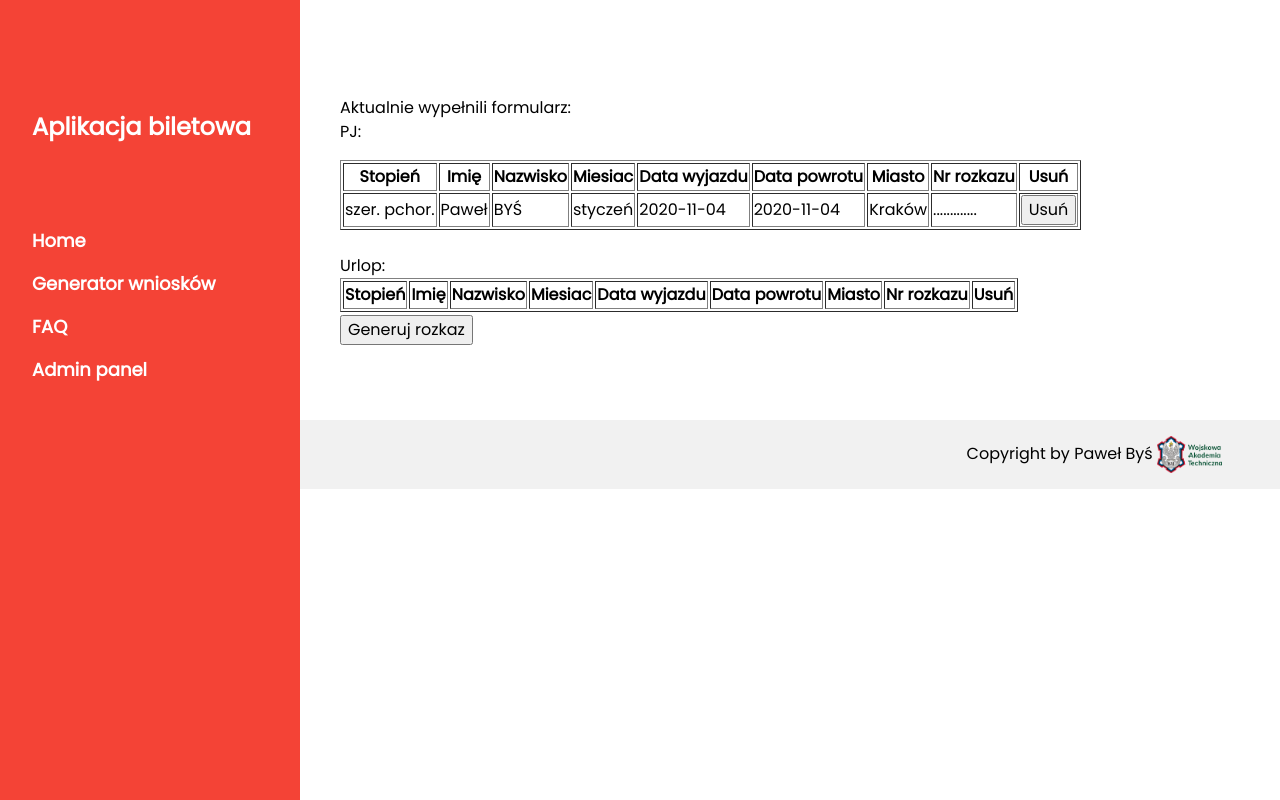
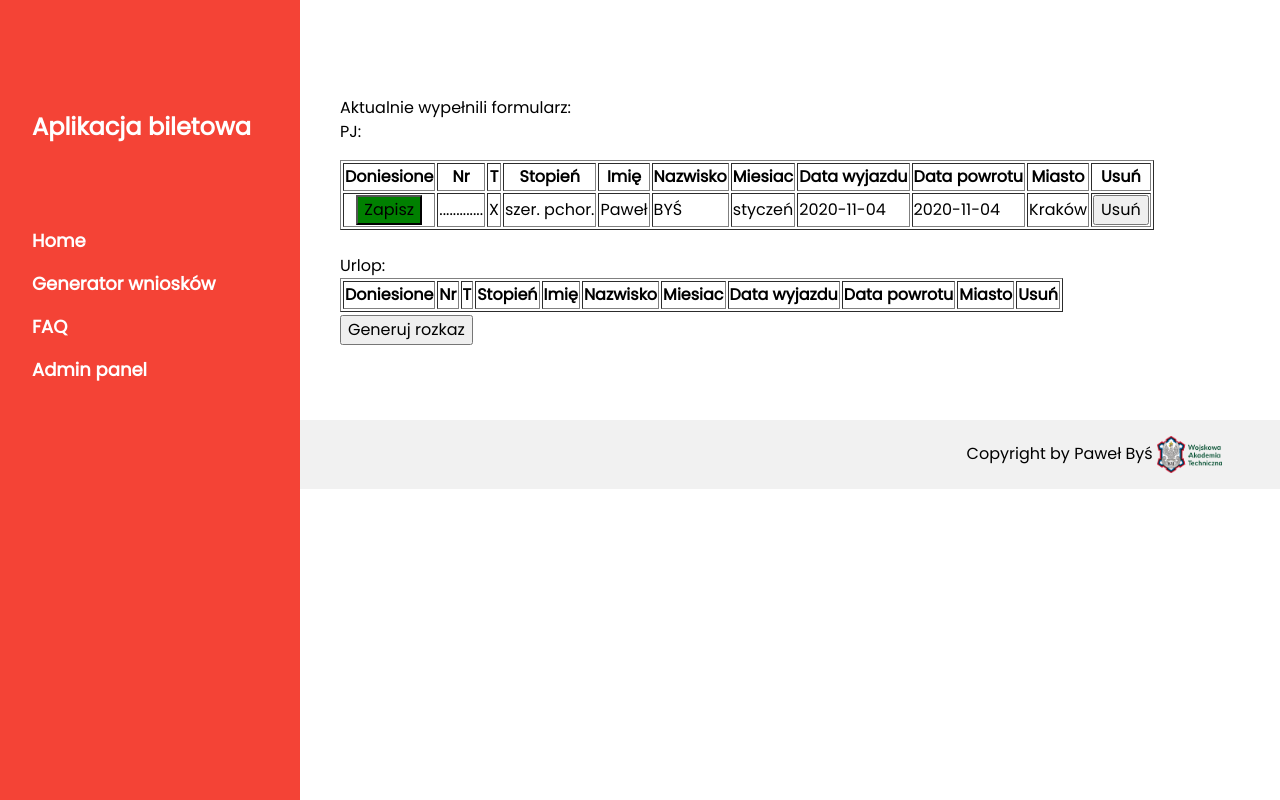
Before and after one commit to PawelBys/Biletomat, a Django app: page /panel/ in a window 1280 px wide. Run offline with Django 3.2, Linux system fonts and the light colour scheme; a user stored in the database is signed in; data comes from the database, SQL or seed files in the repository; both versions use the stored data as it was after the commit; lists and menus that the app fills with data are empty.

Commit message:
poprawiony panel, odznaczanie, sprawdzanie czy zaznaczyli transport

```diff
--- a/Biletomat/urls.py
+++ b/Biletomat/urls.py
@@ -17,7 +17,7 @@ from django.conf.urls import url
 from django.contrib import admin
 from django.urls import include, path
 
-from generator.views import home_view, panel, generuj, info, rozkaz, record_delete
+from generator.views import home_view, panel, generuj, info, rozkaz, record_delete, save_changes
 # tutaj dodaje się kolejne "widoki" - podstrony, trzeba je mieć w pliku views jako funkcję
 
 app_name = 'generator'
@@ -31,5 +31,6 @@ urlpatterns = [
     path('info/', info, name='info'),
     path('rozkaz/', rozkaz, name='rozkaz'),
     path('no_permission/', panel, name='panel'),
-    url(r'^delete/(?P<id>[0-9]+)/$', record_delete , name='record_delete')
+    url(r'^delete/(?P<id>[0-9]+)/$', record_delete , name='record_delete'),
+    url(r'^save/(?P<id>[0-9]+)/$', save_changes, name='save_changes'),
 ]
--- a/generator/forms.py
+++ b/generator/forms.py
@@ -48,6 +48,6 @@ class BiletForm(forms.Form):
     tam_z_powrotem = forms.CharField(widget=forms.Select(choices=TAM, attrs={'class':'normal'}), required=False, label="Tam/Tam i z powrotem", help_text="Czy składasz wniosek z biletem w jedną, czy w obie strony?")
     miasto = forms.CharField(max_length=30, label="Miasto (z biletu)", widget=forms.TextInput(attrs={'class':'normal'}))
     miesiac = forms.CharField(widget=forms.Select(choices=MIESIACE, attrs={'class':'normal'}), label="Miesiąc", help_text="Miesiąc za jaki chcesz otrzymać należność")
-    typ_pociagu = forms.MultipleChoiceField(choices=POCIAGI, widget=forms.CheckboxSelectMultiple(attrs={'class':'czekbox_'}), required=False, label="Typ pociągu")
+    typ_pociagu = forms.MultipleChoiceField(choices=POCIAGI, widget=forms.CheckboxSelectMultiple(attrs={'class':'xxx'}), required=False, label="Typ pociągu")
     typ_autobusu = forms.MultipleChoiceField(choices=AUTOBUSY, widget=forms.CheckboxSelectMultiple(attrs={'class':'czekbox'}), required=False)
     kwota = forms.DecimalField(decimal_places=2, max_digits=10, label="Suma kwot z biletów", required=True, widget=forms.NumberInput(attrs={'class':'normal'}))
--- a/generator/maketable.py
+++ b/generator/maketable.py
@@ -8,11 +8,15 @@ def dodaj_tabele(document, queryset):
         print(i)
         # formatowanie daty
         data = 'w dn. '
+        #jesli miesiace sa te same
         if str(i.data_powrotu)[5:7] == str(i.data_wyjazdu)[5:7]:
+            # dzien-
             data += str(i.data_wyjazdu)[8:10] + ' - '
         else:
+            #dzien.miesiac-
             data += str(i.data_wyjazdu)[8:10] + '.' + str(i.data_wyjazdu)[5:7] + ' - '
-        data += str(i.data_powrotu)[8:10] + '.' + str(i.data_wyjazdu)[5:7] + '.' + str(i.data_wyjazdu)[0:4] + ' r.'
+        #dzien.miesiac.rok
+        data += str(i.data_powrotu)[8:10] + '.' + str(i.data_przyjazdu)[5:7] + '.' + str(i.data_wyjazdu)[0:4] + ' r.'
         # wpisywanie danych do tabeli
         komorki = table.add_row().cells
         komorki[0].text = str(lp) + ')'
--- a/generator/models.py
+++ b/generator/models.py
@@ -12,4 +12,5 @@ class Dane(models.Model):
     miesiac = models.CharField(max_length=30, default='---')
     stopien_id = models.CharField(max_length=10)
     nr_rozkazu = models.CharField(max_length=10)
+    doniesione = models.CharField(max_length=1, default="")
 # jak cos tu zmienisz to rob manage.py makemigrations i manage.py migrate
--- a/generator/views.py
+++ b/generator/views.py
@@ -6,7 +6,7 @@ from django.utils.dateparse import parse_date
 from docx import Document
 from docx.shared import Inches, Cm, Pt
 
-
+from Biletomat import settings
 from generator.models import Dane
 from .forms import BiletForm
 from docxtpl import DocxTemplate
@@ -29,6 +29,10 @@ def generuj(request):
     sample_ur = os.path.join(THIS_FOLDER, 'sample_ur.docx')
     generated_doc = os.path.join(THIS_FOLDER, 'generated_doc.docx')
 
+
+    data = settings.DATA_GRANICZNA
+
+
     if request.method == "POST":
         form = BiletForm(request.POST)
         if form.is_valid():
@@ -47,6 +51,10 @@ def generuj(request):
                 for i in typ_autobusu:
                     temp_typ_srodka += i + ", "
 
+            #jesli wybral srodek, to usun znacznik
+            czy_wybral_srodek = "X"
+            if (srodek != ""):
+                czy_wybral_srodek = ""
 
             typ_srodka = temp_typ_srodka[:-2]
             if request.POST.get('typ') == 'przepustkę jednorazową':
@@ -111,13 +119,13 @@ def generuj(request):
                     dana.miasto = miasto
                     dana.stopien = stopien
                     dana.typ = typ
-                    dana.transport = srodek
+                    dana.transport = czy_wybral_srodek
                     dana.miesiac=miesiac
                     dana.stopien_id = wyliczony_stopien
                     dana.nr_rozkazu = nr_rozkazu
                     dana.save()
                 else:
-                    rekord = Dane(data_wyjazdu = data_wyjazdu, data_powrotu=data_powrotu, miasto=miasto, stopien=stopien, imie=imie, nazwisko=nazwisko, typ=typ, transport=srodek, miesiac=miesiac, stopien_id = wyliczony_stopien, nr_rozkazu = nr_rozkazu)
+                    rekord = Dane(data_wyjazdu = data_wyjazdu, data_powrotu=data_powrotu, miasto=miasto, stopien=stopien, imie=imie, nazwisko=nazwisko, typ=typ, transport=czy_wybral_srodek, miesiac=miesiac, stopien_id = wyliczony_stopien, nr_rozkazu = nr_rozkazu)
                     rekord.save()
             else:
                 q = Dane.objects.filter(imie=imie, nazwisko=nazwisko, typ=typ, data_wyjazdu=data_wyjazdu, data_powrotu=data_powrotu)
@@ -128,13 +136,13 @@ def generuj(request):
                     dana.miasto = miasto
                     dana.stopien = stopien
                     dana.typ = typ
-                    dana.transport = srodek
+                    dana.transport = czy_wybral_srodek
                     dana.stopien_id = wyliczony_stopien
                     dana.nr_rozkazu = nr_rozkazu
                     dana.save()
                 else:
                     rekord = Dane(data_wyjazdu=data_wyjazdu, data_powrotu=data_powrotu, miasto=miasto, stopien=stopien,
-                                  imie=imie, nazwisko=nazwisko, typ=typ, transport=srodek, stopien_id = wyliczony_stopien, nr_rozkazu = nr_rozkazu)
+                                  imie=imie, nazwisko=nazwisko, typ=typ, transport=czy_wybral_srodek, stopien_id = wyliczony_stopien, nr_rozkazu = nr_rozkazu)
                     rekord.save()
             doc.render(context)
             doc.save(generated_doc)
@@ -143,13 +151,19 @@ def generuj(request):
             response = HttpResponse(open(generated_doc, 'rb').read())
             response['Content-Type'] = 'text/plain'
             response['Content-Disposition'] = 'attachment; filename=pobrane.docx'
+            # if date.today()<data:
+            print("TAK")
+
             return response
 
 
     context = {
         "form": form
     }
-    return render(request, "generate.html", context)
+    if date.today() > data and not request.user.is_authenticated:
+        return render(request, "no_permission.html")
+    else:
+        return render(request, "generate.html", context)
 
 def info(request, *args, **kwargs):
 
@@ -159,13 +173,23 @@ def record_delete(request, id):
     object = Dane.objects.filter(id=id)
     if request.method =='POST':
         object.delete()
+        return redirect('/panel')
 
+
+def save_changes(request, id):
+    object = Dane.objects.get(id=id)
+    if request.method =='POST':
+        if object.doniesione == "X":
+            object.doniesione = ""
+        else:
+            object.doniesione = "X"
+        object.save()
         return redirect('/panel')
 
 def panel(request, *args, **kwargs):
-    queryset1 = Dane.objects.filter(typ = 'przepustkę jednorazową').order_by('-stopien_id', 'nazwisko')
+    queryset1 = Dane.objects.filter(typ = 'przepustkę jednorazową').order_by('nr_rozkazu', 'nazwisko')
     ordered_queryset1 = queryset1
-    queryset2 = Dane.objects.filter(typ = 'urlop').order_by('-stopien_id', 'nazwisko')
+    queryset2 = Dane.objects.filter(typ = 'urlop').order_by('nr_rozkazu', 'nazwisko')
 
     context = {
         "lista": queryset1,
--- a/templates/home.html
+++ b/templates/home.html
@@ -17,3 +17,4 @@ Od otrzymania zwrotu kosztów dojazdu do domu dzielą Cię trzy proste kroki:
 <b><p>Wnioski za miesiąc październik zbieram do 03.11.2020 (wt) do północy.</p></b>
 <a target="_blank" href="http://isap.sejm.gov.pl/isap.nsf/download.xsp/WDU20061811326/O/D20061326.pdf">Podstawa prawna</a> <br>
 {% endblock %}
+</span>
--- a/templates/panel.html
+++ b/templates/panel.html
@@ -6,9 +6,13 @@
 
 <p>
     Aktualnie wypełnili formularz:<br>
+
 PJ:
     <table border="1px">
     <tr>
+        <th>Doniesione</th>
+        <th>Nr</th>
+        <th> T </th>
         <th>Stopień</th>
         <th>Imię</th>
         <th>Nazwisko</th>
@@ -16,11 +20,23 @@ PJ:
         <th>Data wyjazdu</th>
         <th>Data powrotu</th>
         <th>Miasto</th>
-        <th>Nr rozkazu</th>
+
         <th>Usuń</th>
     </tr>
     {% for q in lista %}
     <tr>
+        <td style="text-align:center">
+            <form action="{% url 'save_changes' q.id %}" method="post">
+                {% csrf_token %}
+                {% if q.doniesione == 'X' %}
+                    <input type="submit" style="background-color:green;" value="Zapisz">
+                {% else %}
+                    <input type="submit" value="Zapisz">
+                {% endif %}
+            </form>
+        </td>
+        <td style="text-align:center"> {{ q.nr_rozkazu }}</td>
+        <td> {{ q.transport }}</td>
         <td> {{ q.stopien }}</td>
         <td> {{ q.imie }} </td>
         <td> {{ q.nazwisko.upper }} </td>
@@ -28,7 +44,7 @@ PJ:
         <td> {{ q.data_wyjazdu }} </td>
         <td> {{ q.data_powrotu }} </td>
         <td> {{ q.miasto }} </td>
-        <td> {{ q.nr_rozkazu }}</td>
+
         <td>
             <form action="{% url 'record_delete' q.id %}" method="post">
                 {% csrf_token %}
@@ -46,6 +62,9 @@ PJ:
 Urlop:
 <table border="1px">
     <tr>
+        <th>Doniesione</th>
+        <th>Nr</th>
+        <th> T </th>
         <th>Stopień</th>
         <th>Imię</th>
         <th>Nazwisko</th>
@@ -53,11 +72,22 @@ Urlop:
         <th>Data wyjazdu</th>
         <th>Data powrotu</th>
         <th>Miasto</th>
-        <th>Nr rozkazu</th>
         <th>Usuń</th>
     </tr>
     {% for q in lista2 %}
     <tr>
+        <td style="text-align:center">
+            <form action="{% url 'save_changes' q.id %}" method="post">
+                {% csrf_token %}
+                {% if q.doniesione == 'X' %}
+                    <input type="submit" style="background-color:green;" value="Zapisz">
+                {% else %}
+                    <input type="submit" value="Zapisz">
+                {% endif %}
+            </form>
+        </td>
+        <td style="text-align:center"> {{ q.nr_rozkazu }}</td>
+        <td> {{ q.transport }}</td>
         <td> {{ q.stopien }}</td>
         <td> {{ q.imie }} </td>
         <td> {{ q.nazwisko.upper }} </td>
@@ -65,7 +95,6 @@ Urlop:
         <td> {{ q.data_wyjazdu }} </td>
         <td> {{ q.data_powrotu }} </td>
         <td> {{ q.miasto }} </td>
-        <td> {{ q.nr_rozkazu }}</td>
         <td>
             <form action="{% url 'record_delete' q.id %}" method="post">
                 {% csrf_token %}
```
Also changed, not shown: Biletomat/settings.py (+5 -2 lines), db.sqlite3, generator/migrations/0010_dane_doniesione.py (added), generator/migrations/0011_auto_20201104_1803.py (added), static/bilet.jpg (deleted), static/bilet.png (added), 2 other files.
